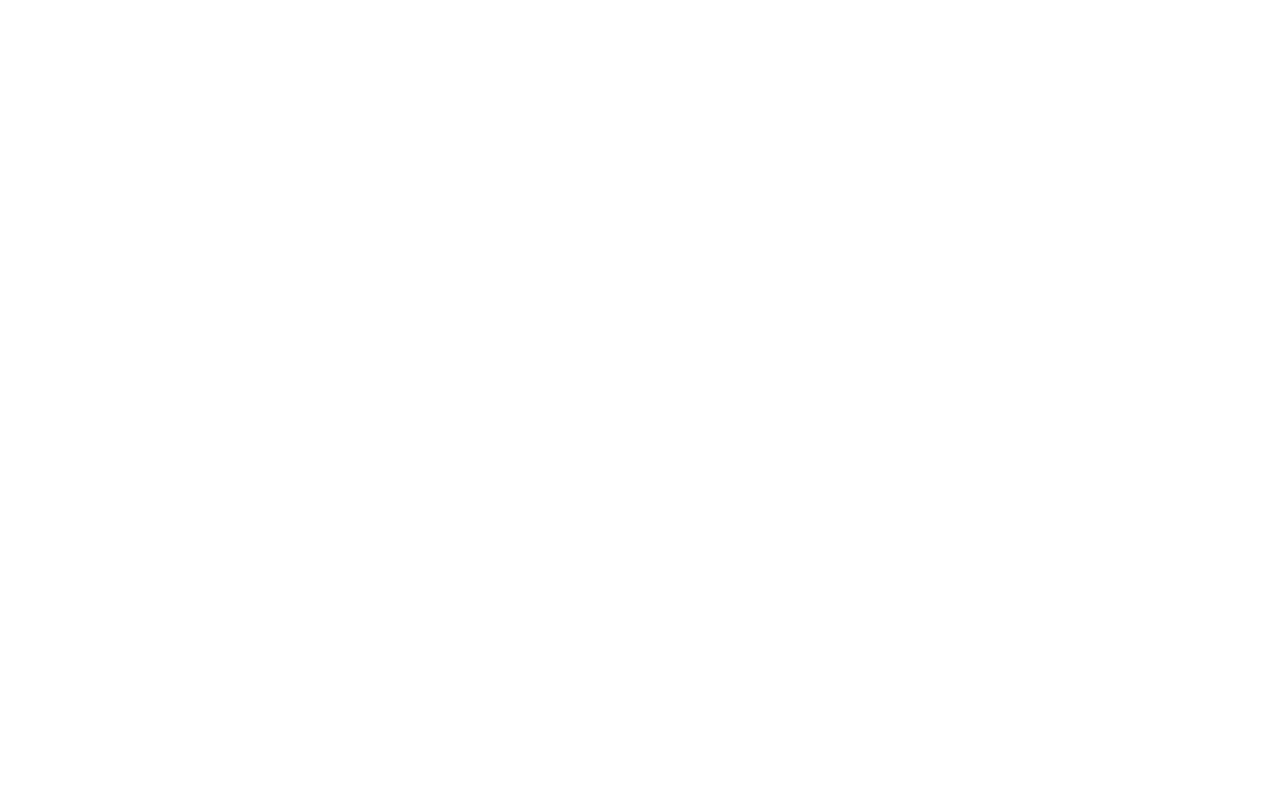
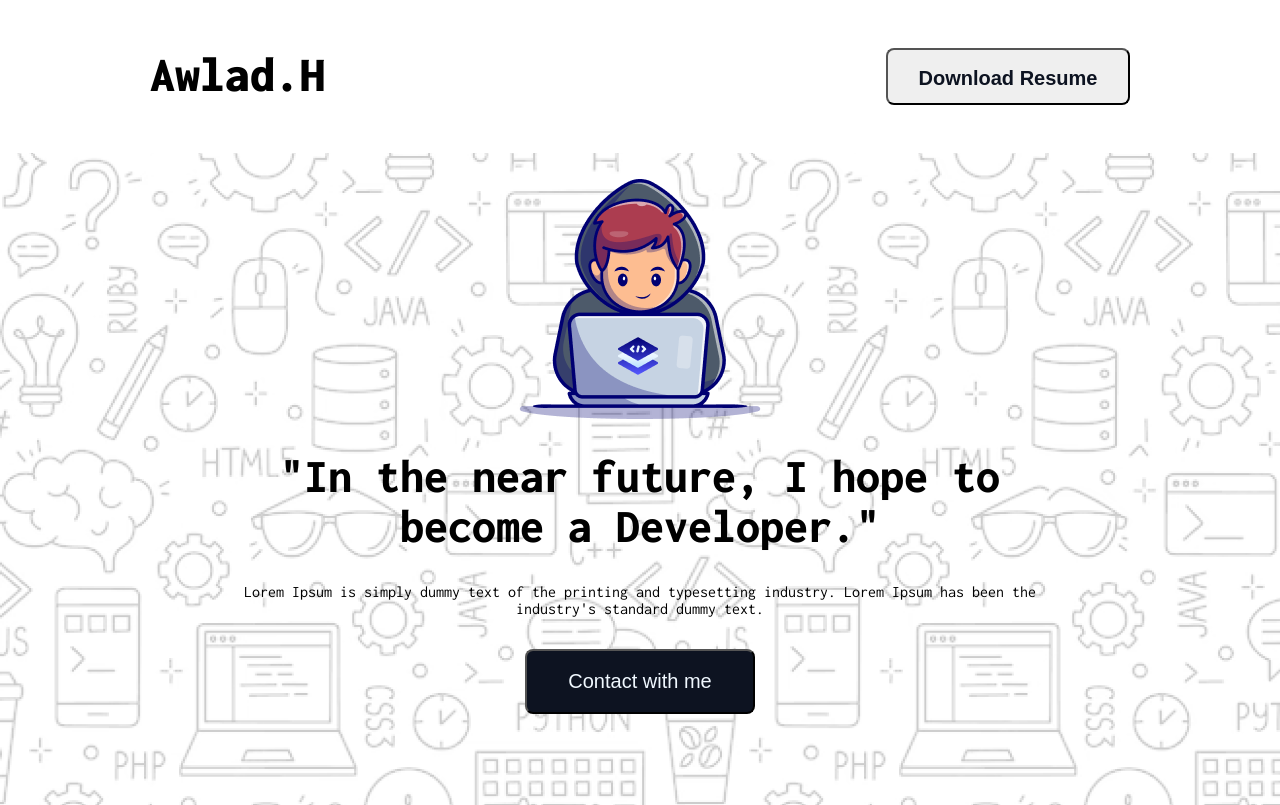
Before and after one commit to bibhu111/Assignment1, a plain HTML site: page index.html in a window 1280 px wide. Drawn offline with Linux system fonts and the light colour scheme.

Commit message:
banner done

```diff
--- a/Styles/style.css
+++ b/Styles/style.css
@@ -0,0 +1,84 @@
+/* font style */
+@import url('https://fonts.googleapis.com/css2?family=Inconsolata:wght@200..900&family=Open+Sans:ital,wght@0,300..800;1,300..800&family=Poppins:ital,wght@0,100;0,200;0,300;0,400;0,500;0,600;0,700;0,800;0,900;1,100;1,200;1,300;1,400;1,500;1,600;1,700;1,800;1,900&family=Rubik+Mono+One&display=swap');
+
+body {
+  font-family: "Inconsolata", monospace;
+  font-size: 25px;
+}
+
+* {
+  margin: 0;
+  padding: 0;
+  box-sizing: border-box;
+}
+
+/* nav styles */
+.intro {
+  display: flex;
+  justify-content: space-between;
+  padding: 48px 150px;
+  /* background-color: brown; */
+}
+
+.intro h1 {
+  width: 128px;
+  height: 33px;
+  font-weight: 900;
+
+}
+
+.intro button {
+  /* margin-right: 150px; */
+  padding: 17px 24px 17px 24px;
+  border-radius: 8px;
+  width: 244px;
+  height: 57px;
+  left: 1046px;
+  top: 38px;
+  gap: 10;
+  font-size: 20px;
+  font-weight: 600;
+  color: rgb(13, 19, 33);
+}
+
+/* banner styles */
+.banner {
+  width: 100%;
+  height: 652px;
+  background-image: url(../assets/Hero-bg.png);
+  display: flex;
+  align-items: center;
+  justify-content: center;
+}
+
+.banner-content {
+  width: 998px;
+  height: 581px;
+  margin: 26px 221px 45px 221px;
+  align-items: center;
+  display: flex;
+  flex-direction: column;
+  gap: 32px;
+}
+.banner-content h1{
+  width: 998px;
+  font-size: 48px;
+font-weight: 800;
+text-align: center;
+}
+.banner-content p{
+  font-size: 16px;
+  text-align: center;
+  margin-left: 100px;
+  margin-right: 100px;
+}
+.banner-content button{
+  border-radius: 8px;
+background: rgb(13, 19, 33);
+width: 230px;
+height: 65px;
+font-size: 20px;
+font-weight: 500;
+color: aliceblue;
+gap: 10;
+}
--- a/index.html
+++ b/index.html
@@ -7,6 +7,23 @@
   <link rel="stylesheet" href="Styles/style.css">
 </head>
 <body>
+  <header>
+      <div class="intro">
+        <h1>Awlad.H</h1>
+      <button>Download Resume</button>
+      </div>
+      <div class="banner">
+        <div class="banner-content">
 
+            <img src="assets/Group.png" alt="">
+
+        <h1>"In the near future, I hope to<br>become a Developer."</h1>
+        <p>Lorem Ipsum is simply dummy text of the printing and typesetting industry. Lorem Ipsum has been the industry's standard dummy text.</p>
+        <button>Contact with me</button>
+        </div>
+      </div>
+  </header>
+  <main></main>
+  <footer></footer>
 </body>
 </html>
```
Also changed, not shown: assets/Group 3.png (added), assets/Group 4.png (added), assets/Group.png (added), assets/Hero-bg.png (added), assets/Layer_1.png (added), assets/css.png (added), assets/facebook.png (added), assets/github.png (added), assets/handshake.jpg (added), assets/html.png (added), assets/js.png (added), assets/linkedin-icon 1.png (added), assets/mongodb.png (added), assets/nodejs.png (added), 1 more files.
